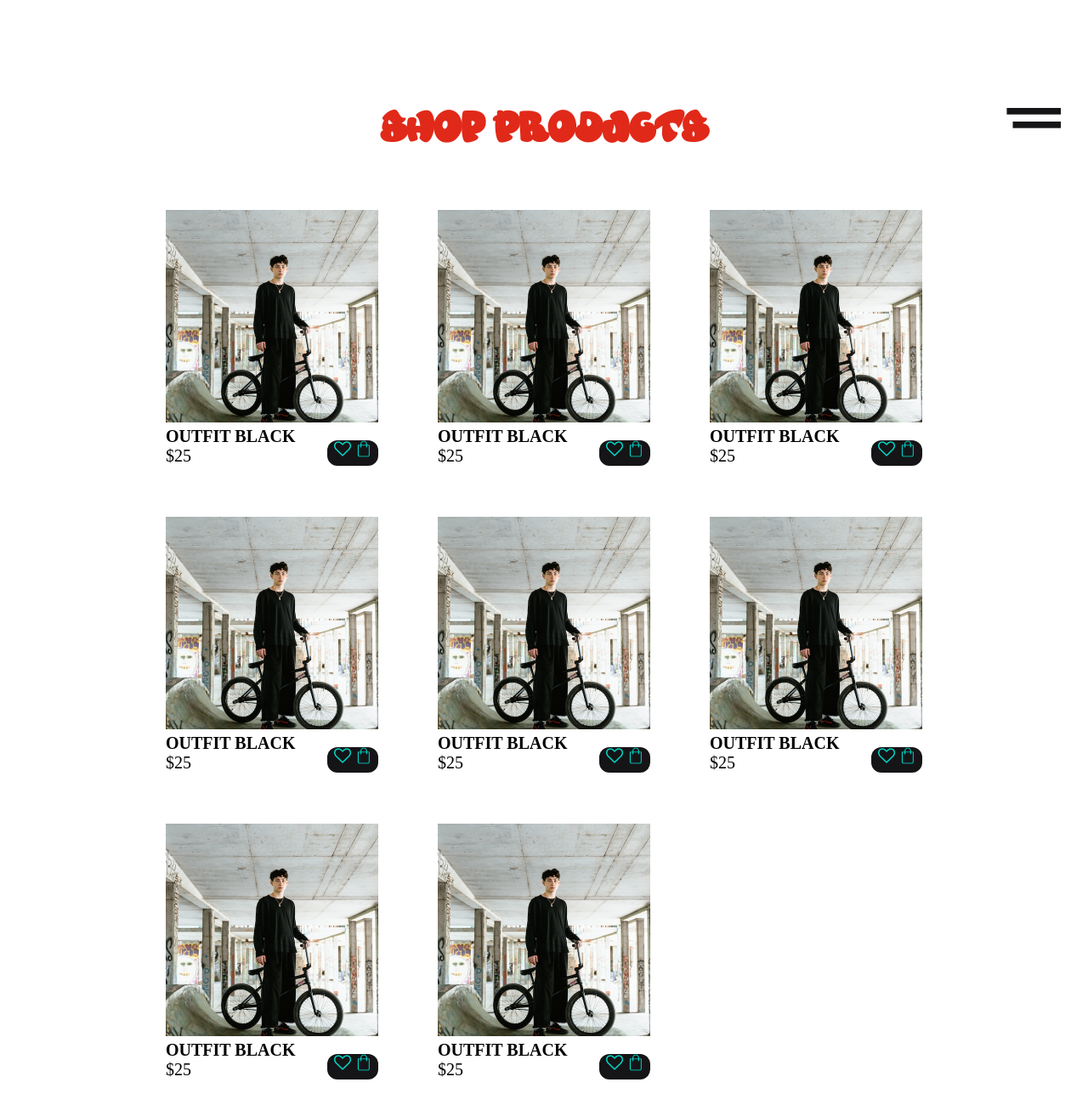
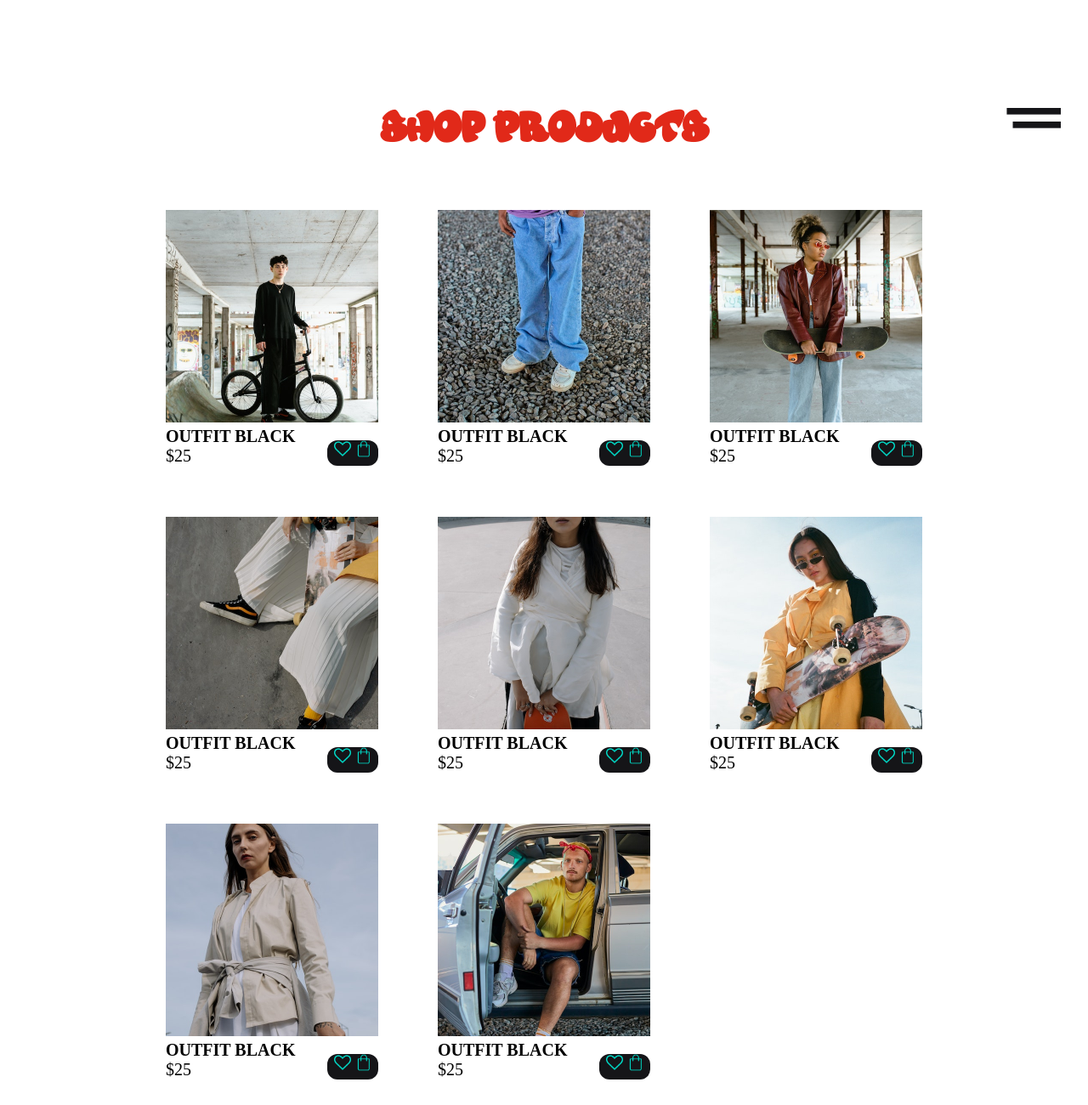
Before and after one commit to anbeatrizduarte/aa, a plain HTML site: page index.html in a window 1280 px wide. Shown: the part 723-2023 px from the top of the page at 85% size. Drawn offline with Linux system fonts and the light colour scheme; a web font is replaced by a local one.

Commit message:
Add files via upload

```diff
--- a/index.html
+++ b/index.html
@@ -7,6 +7,7 @@
     <meta name="viewport" content="width=device-width, initial-scale=1.0">
     <link rel="shortcut icon" href="./src/img/logo.png" type="image/x-icon">
     <link rel="stylesheet" href="main.css">
+    <link rel="stylesheet" href="responsive.css">
     <script type="text/javascript" src="/jquery-3.6.4.min.js"></script>
     <title>WITCLO</title>
 </head>
@@ -33,9 +34,9 @@
 
         <section class="contmain">
             <div class="secmain">
-                <img id="bg1" src="./src/img/bg-graffiti.png" alt="Imagem de um desenho grafitado" srcset="">
+                <img id="bg1" src="./src/img/bg-graffiti.png" alt="Imagem de um desenho grafitado" class="bg12-resp">
                 <img id="bg2" src="./src/img/ftboy-main.png" alt="Imagem de um homem com um chapéu e roupa branca"
-                    srcset="">
+                    class="bg12-resp">
 
                 <div class="scmedia" id="scmedia">
                     <img src="./src/img/gmail-icon.png" alt="Icone do Gmail" class="imgscmedia">
@@ -89,8 +90,7 @@
 
             </div>
             <div class="product-box">
-                <img class="imgsprod" src="./src/img/book/prod1.jpg"
-                    alt="Produto 1 Pessoa de bicicleta com roupas pretas">
+                <img class="imgsprod" src="./src/img/book/prod2.jpg" alt="Produto 2 Pessoa com calça azul">
                 <h2 class="prodh2">OUTFIT BLACK</h2>
                 <p class="price">$25</span>
                 <div class="options">
@@ -103,8 +103,8 @@
 
             </div>
             <div class="product-box">
-                <img class="imgsprod" src="./src/img/book/prod1.jpg"
-                    alt="Produto 1 Pessoa de bicicleta com roupas pretas">
+                <img class="imgsprod" src="./src/img/book/prod3.jpg"
+                    alt="Produto 3 Mulher segurando skate com jaqueta marrom">
                 <h2 class="prodh2">OUTFIT BLACK</h2>
                 <p class="price">$25</span>
                 <div class="options">
@@ -117,8 +117,8 @@
 
             </div>
             <div class="product-box cImgZI">
-                <img class="imgsprod" src="./src/img/book/prod1.jpg"
-                    alt="Produto 1 Pessoa de bicicleta com roupas pretas">
+                <img class="imgsprod" src="./src/img/book/prod4.jpg"
+                    alt="Produto 4 Mulher vestindo calça branca e tênis preto com detalhes amarelos">
                 <h2 class="prodh2">OUTFIT BLACK</h2>
                 <p class="price">$25</span>
                 <div class="options">
@@ -132,8 +132,7 @@
 
             </div>
             <div class="product-box">
-                <img class="imgsprod" src="./src/img/book/prod1.jpg"
-                    alt="Produto 1 Pessoa de bicicleta com roupas pretas">
+                <img class="imgsprod" src="./src/img/book/prod5.jpg" alt="Produto 5 Mulher com casaco branco">
                 <h2 class="prodh2">OUTFIT BLACK</h2>
                 <p class="price">$25</span>
                 <div class="options">
@@ -146,8 +145,8 @@
 
             </div>
             <div class="product-box">
-                <img class="imgsprod" src="./src/img/book/prod1.jpg"
-                    alt="Produto 1 Pessoa de bicicleta com roupas pretas">
+                <img class="imgsprod" src="./src/img/book/prod6.jpg"
+                    alt="Produto 6 Mulher com sobretudo amarelo segurando um skate">
                 <h2 class="prodh2">OUTFIT BLACK</h2>
                 <p class="price">$25</span>
                 <div class="options">
@@ -160,8 +159,8 @@
 
             </div>
             <div class="product-box">
-                <img class="imgsprod" src="./src/img/book/prod1.jpg"
-                    alt="Produto 1 Pessoa de bicicleta com roupas pretas">
+                <img class="imgsprod" src="./src/img/book/prod7.jpg"
+                    alt="Produto 7 Mulher vestindo um sobretudo branco">
                 <h2 class="prodh2">OUTFIT BLACK</h2>
                 <p class="price">$25</span>
                 <div class="options">
@@ -174,8 +173,8 @@
 
             </div>
             <div class="product-box cImgZI">
-                <img class="imgsprod" src="./src/img/book/prod1.jpg"
-                    alt="Produto 1 Pessoa de bicicleta com roupas pretas">
+                <img class="imgsprod" src="./src/img/book/prod8.jpg"
+                    alt="Produto 8 Homem com uma blusa amarela sentado no carro">
                 <h2 class="prodh2">OUTFIT BLACK</h2>
                 <p class="price">$25</span>
                 <div class="options">
@@ -189,7 +188,6 @@
 
             </div>
         </div>
-
     </section>
 
     <script src="./script.js"></script>
```
